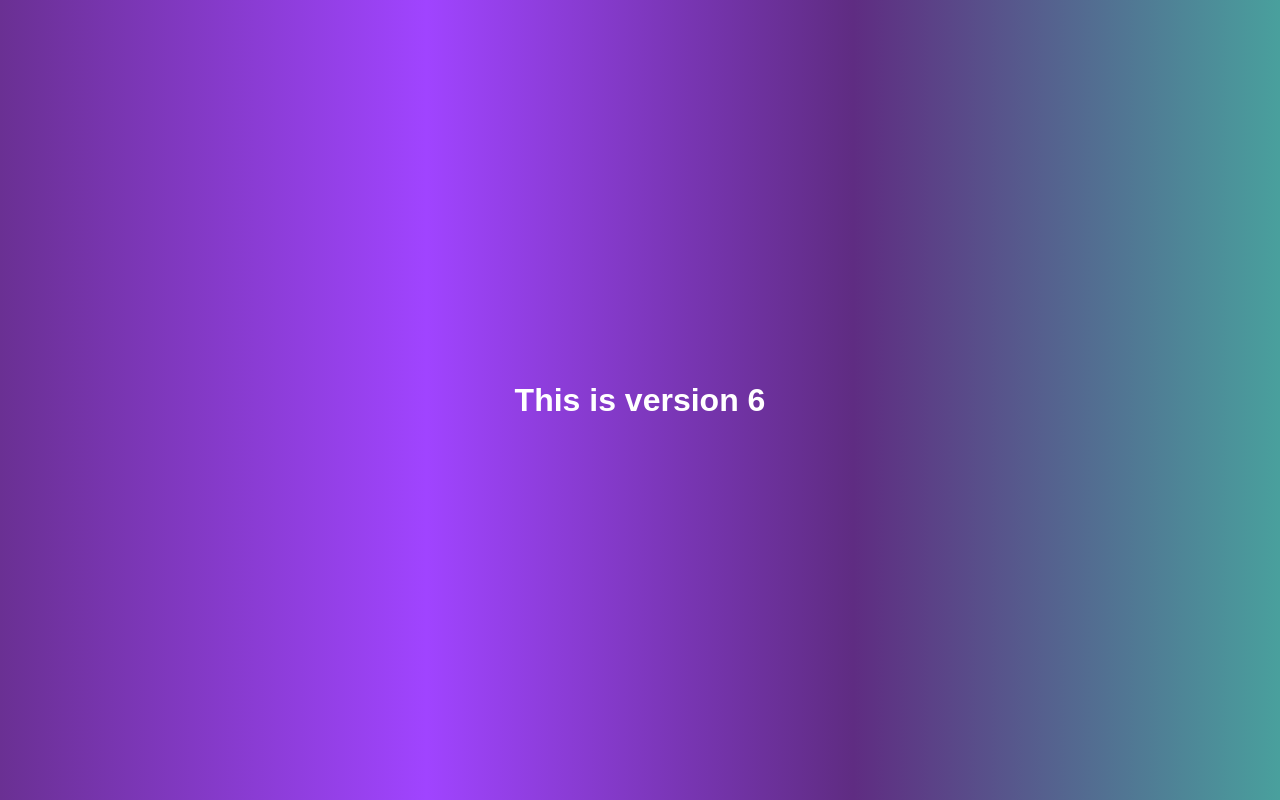
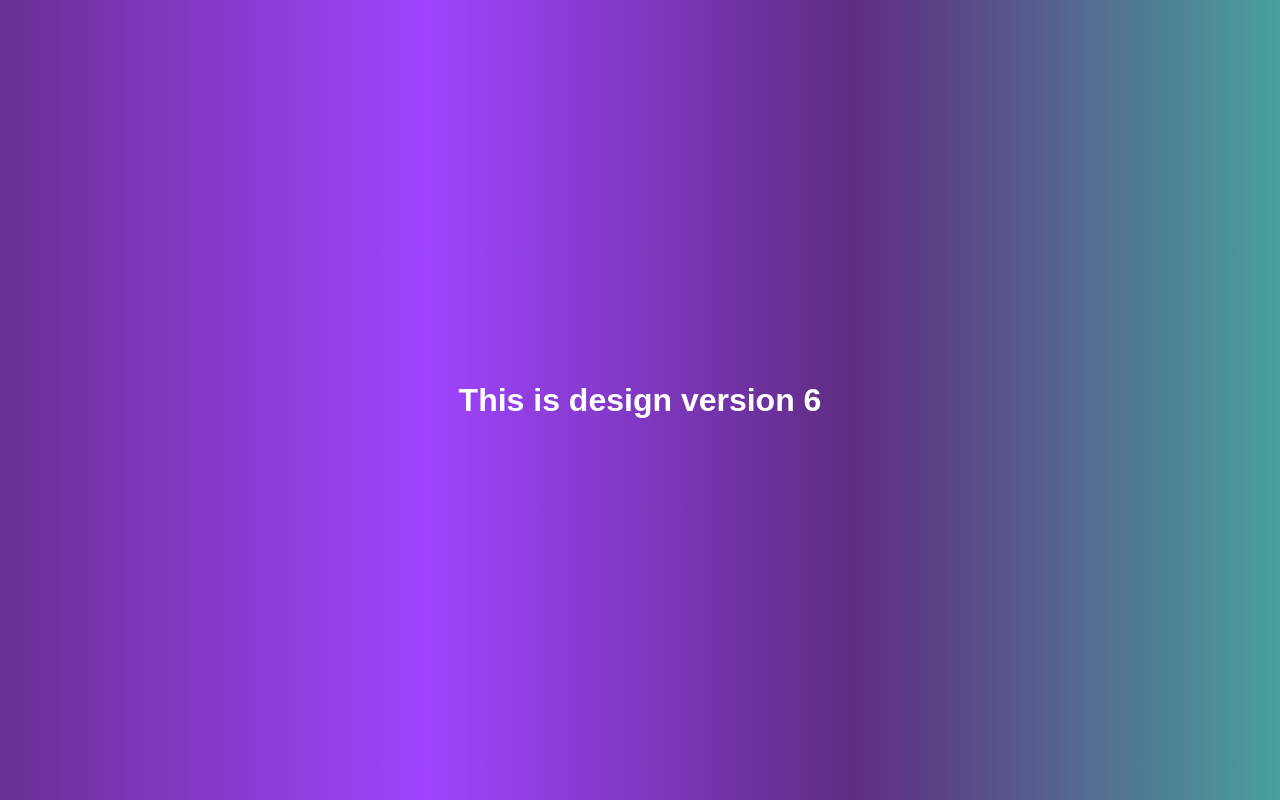
Before and after one commit to SM2024-Project/MyRepo, a plain HTML site: page index.html in a window 1280 px wide. Drawn offline with Linux system fonts and the light colour scheme.

Commit message:
changed h1

```diff
--- a/index.html
+++ b/index.html
@@ -7,6 +7,6 @@
     <title>Document</title>
 </head>
 <body>
-    <h1>This is version 6</h1>
+    <h1>This is design version 6</h1>
 </body>
 </html>
```
